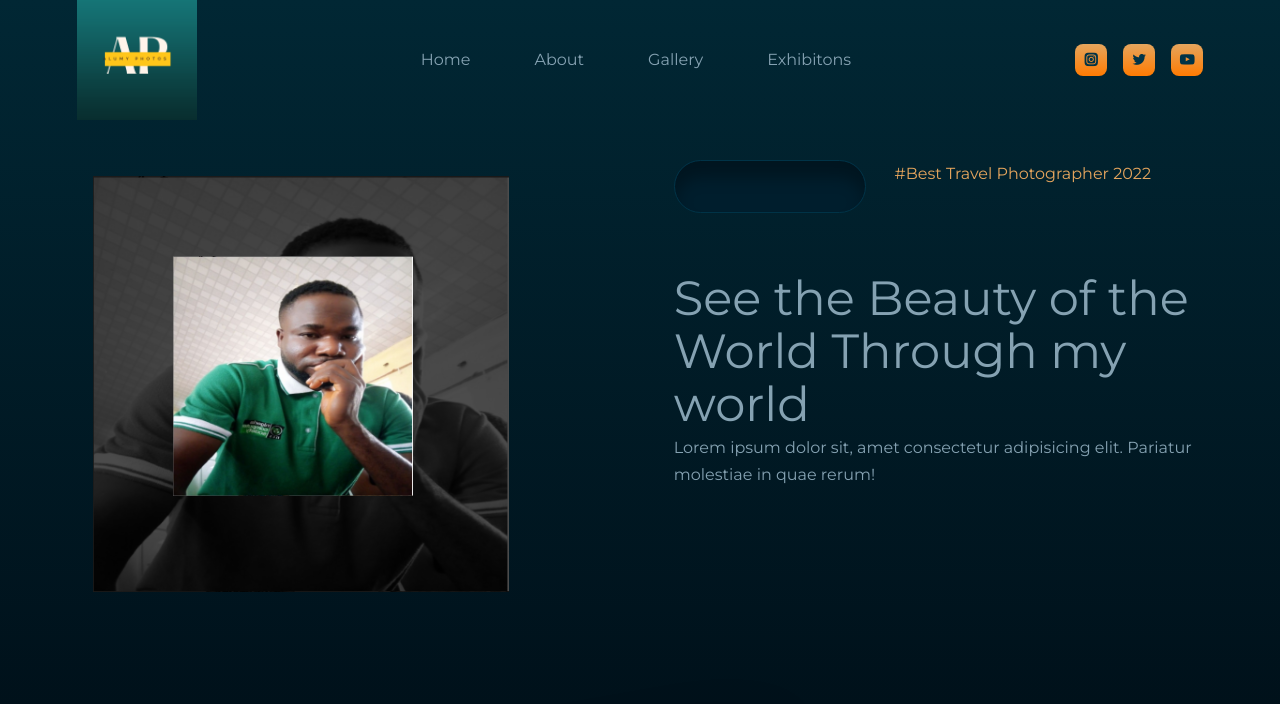
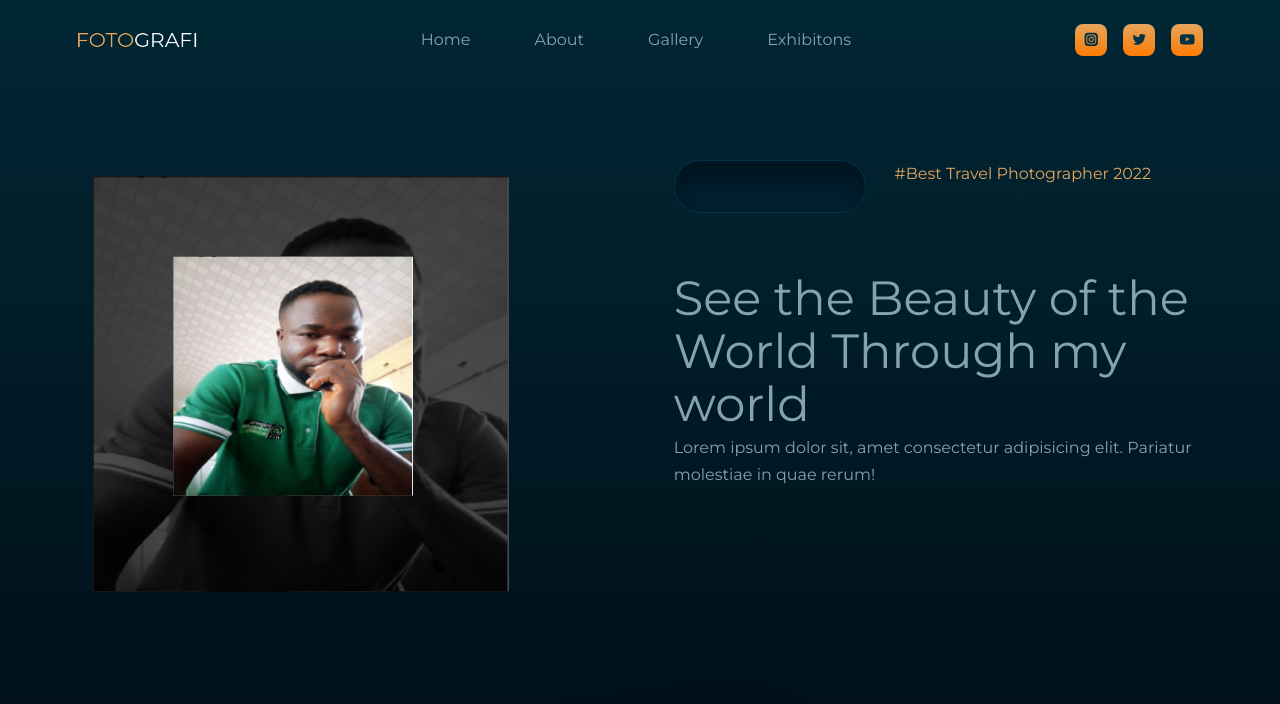
Before and after one commit to AloNdubuisi/photography-full-landing-page, a plain HTML site: page index.html in a window 1280 px wide. Shown: the top 704 px of the page. Drawn offline with nearby package versions, Linux system fonts and the light colour scheme.

Commit message:
adjust the logo

```diff
--- a/index.html
+++ b/index.html
@@ -17,7 +17,7 @@
     <!-- =========== NAV SECTION ================ -->
     <nav>
         <div class="container nav-container">
-            <a href="./index.html" class="nav-logo"><img src="./images/logo2.png" alt="nav logo"></a>
+            <a href="./index.html" class="nav-logo"><img src="./images/logo.png" alt="nav logo"></a>
             <ul class="nav-links">
                 <li><a href="#">Home</a></li>
                 <li><a href="#about">About</a></li>
```
